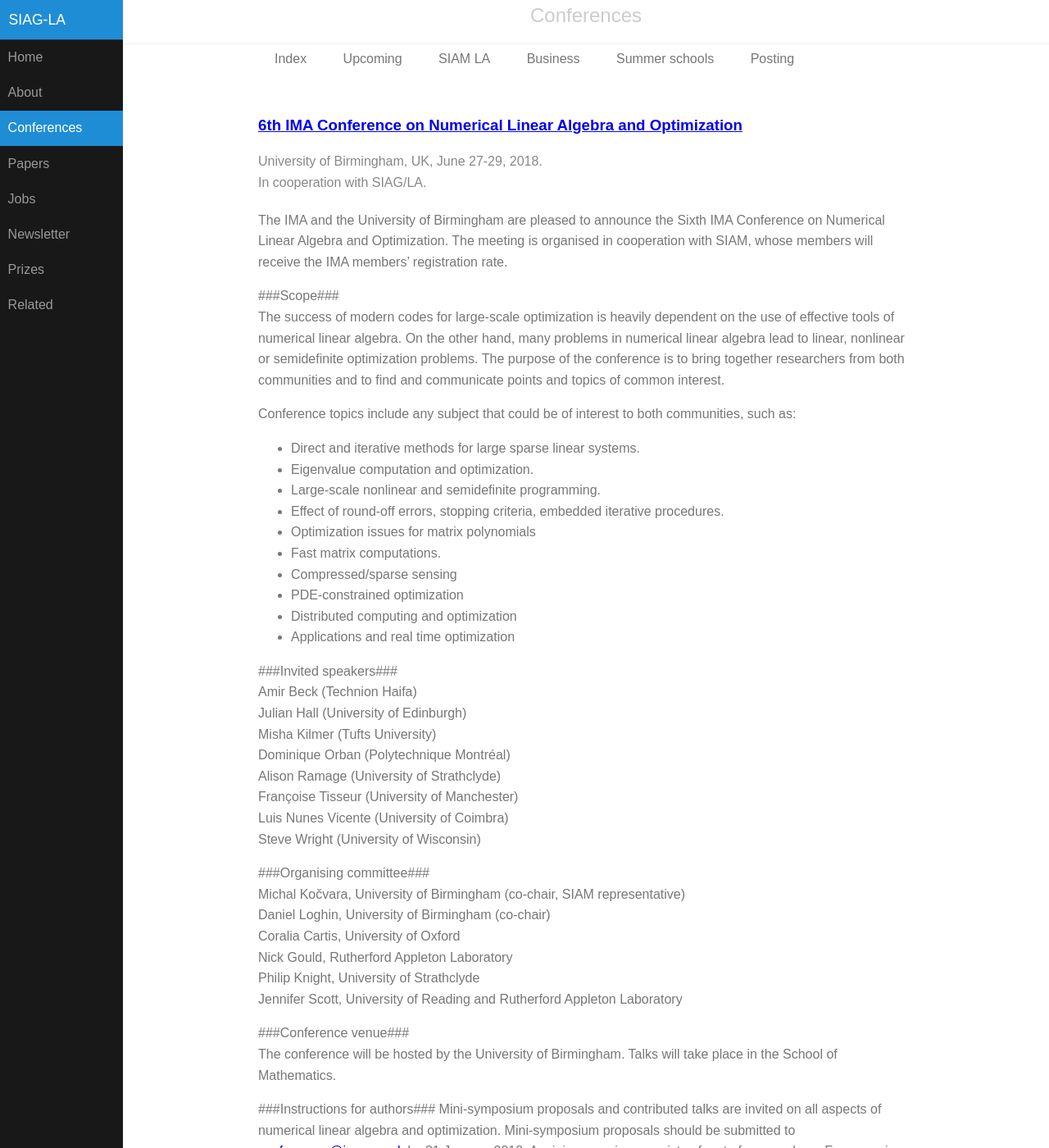
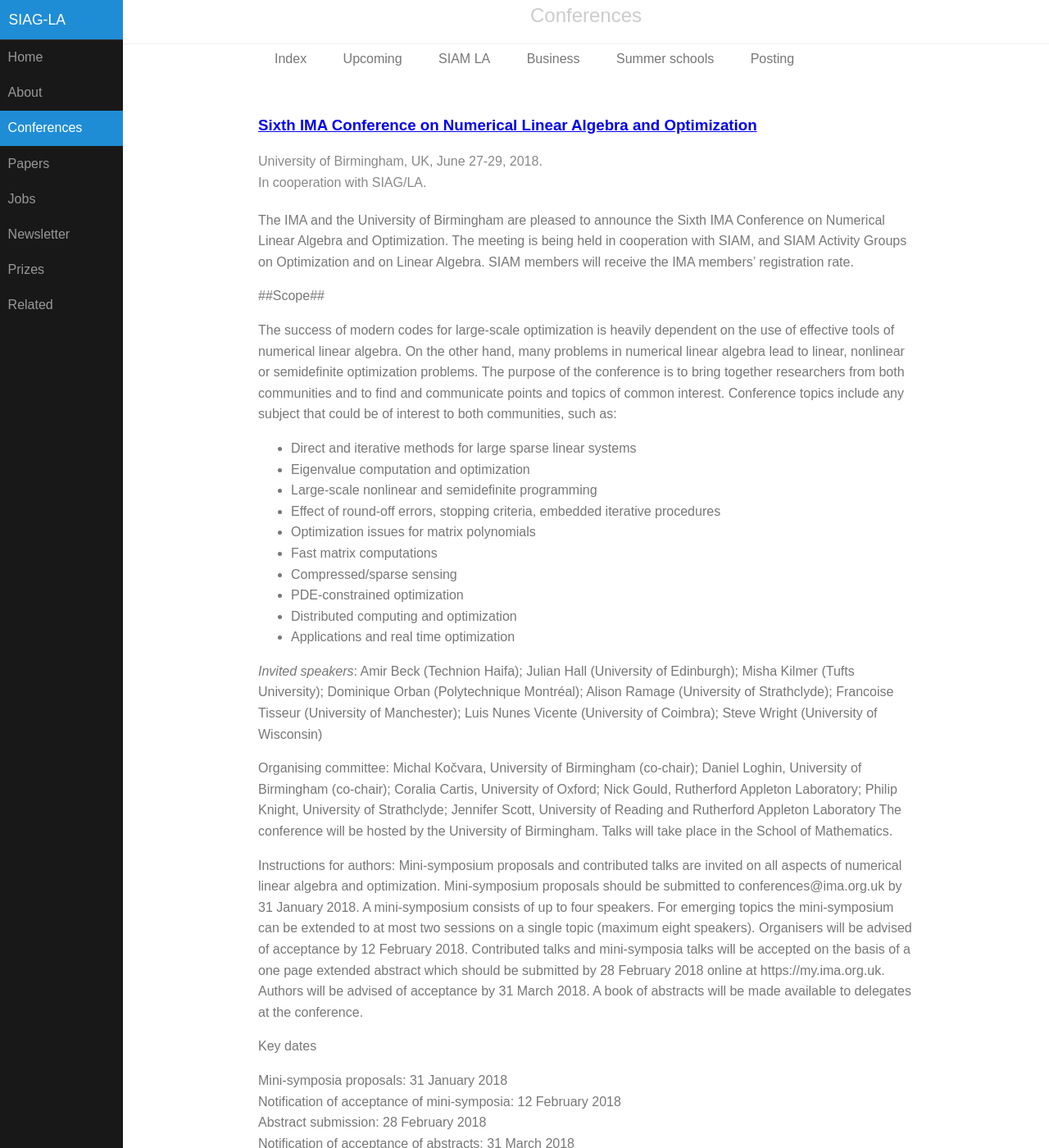
Before and after one commit to dbindel/siagla, a Jekyll site: the page built from _meetings/2018-06-27-nlao.md, in a window 1280 px wide and 1400 px high, scrolled down 210 px. Shown: the whole window at 82% size. Built offline with Jekyll 4.4.1, drawn with Linux system fonts in a browser that asks for light colours; some of the changed text lies outside the part shown.

Commit message:
Modified meeting

```diff
--- a/_inbox/2018-01-digest.yml
+++ b/_inbox/2018-01-digest.yml
@@ -49,6 +49,7 @@ announce:
 
 meetings:
  - 2018-05-21-cmipi
+ - 2018-06-27-nlao
 
 jobs:
 - 2018-12-22-ucla
--- a/_meetings/2018-06-27-nlao.md
+++ b/_meetings/2018-06-27-nlao.md
@@ -1,5 +1,5 @@
 ---
-title: 6th IMA Conference on Numerical Linear Algebra and Optimization
+title: Sixth IMA Conference on Numerical Linear Algebra and Optimization
 page: https://ima.org.uk/7149/6thimanlao/
 start_date: 2018-06-27 12:00:00
 end_date:   2018-06-29 12:00:00
@@ -7,76 +7,38 @@ where: University of Birmingham, UK
 type: cooperation
 ---
 
-The IMA and the University of Birmingham are pleased to announce the Sixth IMA
-Conference on Numerical Linear Algebra and Optimization. The meeting is
-organised in cooperation with SIAM, whose members will receive the IMA members'
-registration rate.
+The IMA and the University of Birmingham are pleased to announce the Sixth IMA Conference on Numerical Linear Algebra and Optimization. The meeting is being held in cooperation with SIAM, and SIAM Activity Groups on Optimization and on Linear Algebra. SIAM members will receive the IMA members' registration rate.
 
-###Scope###
-The success of modern codes for large-scale optimization is heavily dependent on
-the use of effective tools of numerical linear algebra. On the other hand, many
-problems in numerical linear algebra lead to linear, nonlinear or semidefinite
-optimization problems. The purpose of the conference is to bring together
-researchers from both communities and to find and communicate points and topics
-of common interest.
+##Scope##
 
-Conference topics include any subject that could be of interest to both
-communities, such as:
+The success of modern codes for large-scale optimization is heavily dependent on the use of effective tools of numerical linear algebra. On the other hand, many problems in numerical linear algebra lead to linear, nonlinear or semidefinite optimization problems. The purpose of the conference is to bring together researchers from both communities and to find and communicate points and topics of common interest.
+Conference topics include any subject that could be of interest to both communities, such as:
 
-- Direct and iterative methods for large sparse linear systems.
-- Eigenvalue computation and optimization.
-- Large-scale nonlinear and semidefinite programming.
-- Effect of round-off errors, stopping criteria, embedded iterative procedures.
+- Direct and iterative methods for large sparse linear systems
+- Eigenvalue computation and optimization
+- Large-scale nonlinear and semidefinite programming
+- Effect of round-off errors, stopping criteria, embedded iterative procedures
 - Optimization issues for matrix polynomials
-- Fast matrix computations.
+- Fast matrix computations
 - Compressed/sparse sensing
 - PDE-constrained optimization
 - Distributed computing and optimization
 - Applications and real time optimization
 
-###Invited speakers###
-Amir Beck (Technion Haifa)
-Julian Hall (University of Edinburgh)
-Misha Kilmer (Tufts University)
-Dominique Orban (Polytechnique Montr&eacute;al)
-Alison Ramage (University of Strathclyde)
-Fran&ccedil;oise Tisseur (University of Manchester)
-Luis Nunes Vicente (University of Coimbra)
-Steve Wright (University of Wisconsin)
+*Invited speakers*: Amir Beck (Technion Haifa); Julian Hall (University of Edinburgh); Misha Kilmer (Tufts University); Dominique Orban (Polytechnique Montréal); Alison Ramage (University of Strathclyde); Francoise Tisseur (University of Manchester); Luis Nunes Vicente (University of Coimbra); Steve Wright (University of Wisconsin)
 
-###Organising committee###
-Michal Ko&#269;vara, University of Birmingham (co-chair, SIAM representative)
-Daniel Loghin, University of Birmingham (co-chair)
-Coralia Cartis, University of Oxford
-Nick Gould, Rutherford Appleton Laboratory
-Philip Knight, University of Strathclyde
-Jennifer Scott, University of Reading and Rutherford Appleton Laboratory
+Organising committee: Michal Kočvara, University of Birmingham (co-chair); Daniel Loghin, University of Birmingham (co-chair); Coralia Cartis, University of Oxford; Nick Gould, Rutherford Appleton Laboratory; Philip Knight, University of Strathclyde; Jennifer Scott, University of Reading and Rutherford Appleton Laboratory
+The conference will be hosted by the University of Birmingham. Talks will take place in the School of Mathematics.
 
-###Conference venue###
-The conference will be hosted by the University of Birmingham. Talks will take
-place in the School of Mathematics.
+Instructions for authors: Mini-symposium proposals and contributed talks are invited on all aspects of numerical linear algebra and optimization. Mini-symposium proposals should be submitted to conferences@ima.org.uk by 31 January 2018. A mini-symposium consists of up to four speakers. For emerging topics the mini-symposium can be extended to at most two sessions on a single topic (maximum eight speakers). Organisers will be advised of acceptance by 12 February 2018. Contributed talks and mini-symposia talks will be accepted on the basis of a one page extended abstract which should be submitted by 28 February 2018 online at https://my.ima.org.uk. Authors will be advised of acceptance by 31 March 2018. A book of abstracts will be made available to delegates at the conference.
 
-###Instructions for authors###
-Mini-symposium proposals and contributed talks are invited on all aspects of
-numerical linear algebra and optimization. Mini-symposium proposals should be
-submitted to <conferences@ima.org.uk> by 31 January 2018. A mini-symposium
-consists of up to four speakers. For emerging topics the mini-symposium can be
-extended to at most two sessions on a single topic (maximum eight speakers).
-Organisers will be advised of acceptance by 12 February 2018. Contributed talks
-and mini-symposia talks will be accepted on the basis of a one page extended
-abstract which should be submitted by 28 February 2018 online at
-<https://my.ima.org.uk>. Authors will be advised of acceptance by 31 March 2018. A
-book of abstracts will be made available to delegates at the conference.
+Key dates
 
-###Key Dates###
 Mini-symposia proposals: 31 January 2018
 Notification of acceptance of mini-symposia: 12 February 2018
 Abstract submission: 28 February 2018
 Notification of acceptance of abstracts: 31 March 2018
 Conference: 27-29 June 2018
+Conference webpage: <https://ima.org.uk/7149/6thIMANLAO/>
 
-###Further information###
-For further information or to register your interest in this conference, please
-contact Lizzi Lake, Conference Officer: email <conferences@ima.org.uk>, tel +44
-(0) 1702 354 020, Institute of Mathematics and its Applications, Catherine
-Richards House, 16 Nelson Street, Southend-on-Sea, Essex, SS1 1EF, UK.
+For further information or to register your interest in this conference, please contact Lizzi Lake, Conference Officer: email <conferences@ima.org.uk>, tel 44 (0) 1702 354 020, Institute of Mathematics and its Applications, Catherine Richards House, 16 Nelson Street, Southend-on-Sea, Essex, SS1 1EF, UK.
```
